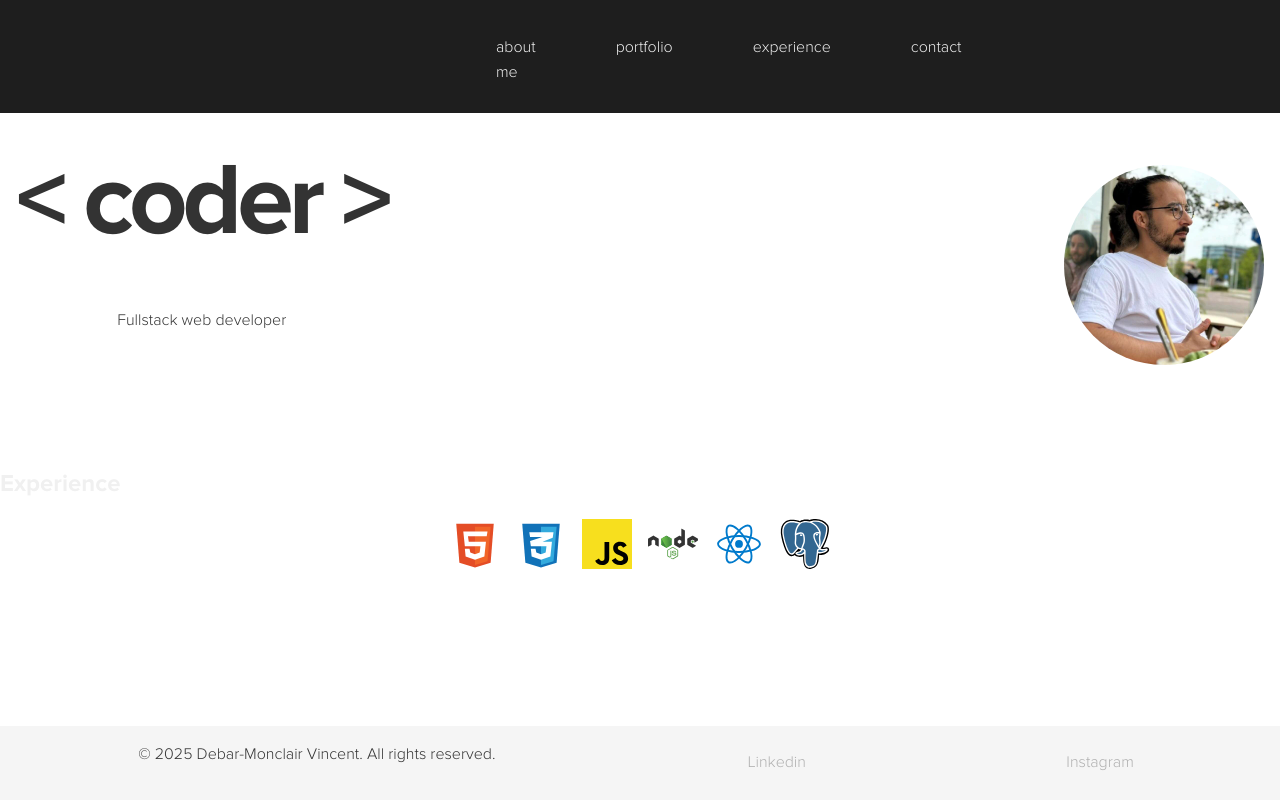
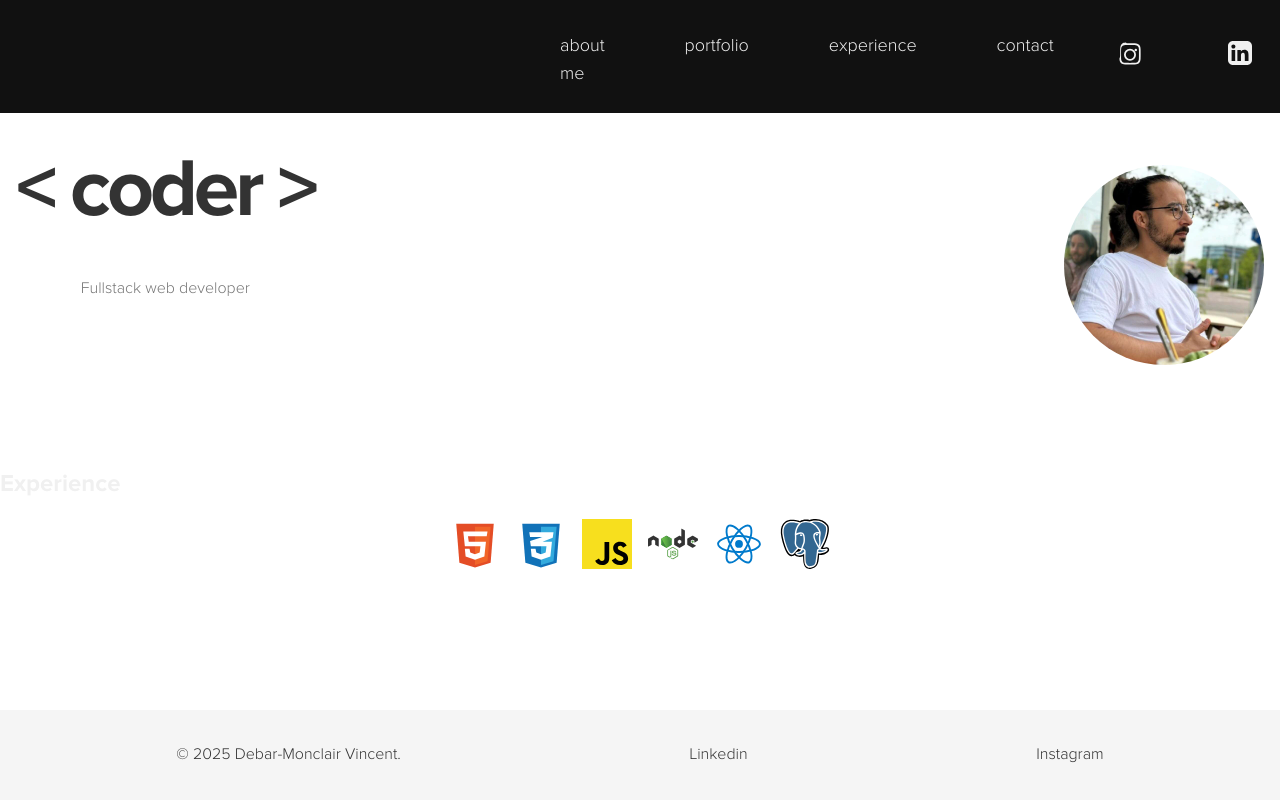
Before and after one commit to VincentDebarMonclair/portfolio-vincent, a plain HTML site: page index.html in a window 1280 px wide. Drawn offline with Linux system fonts and the light colour scheme.

Commit message:
Logo fixed

```diff
--- a/index.html
+++ b/index.html
@@ -37,6 +37,50 @@
             </li>
           </ul>
         </nav>
+        <div class="header-socials" aria-label="Liens vers mes réseaux sociaux">
+          <a
+            href="https://www.instagram.com/naturall_around/"
+            title="Follow me on Instagram"
+            target="_blank"
+            rel="noopener noreferrer"
+            aria-label="Instagram"
+          >
+            <svg
+              xmlns="http://www.w3.org/2000/svg"
+              role="img"
+              viewBox="0 0 30 30"
+              width="30"
+              height="30"
+              fill="currentColor"
+            >
+              <title>Instagram</title>
+              <path
+                d="M12 2.2c3.2 0 3.584.012 4.85.07 1.17.055 1.97.24 2.43.41a4.92 4.92 0 011.75 1.14 4.92 4.92 0 011.14 1.75c.17.46.355 1.26.41 2.43.058 1.266.07 1.65.07 4.85s-.012 3.584-.07 4.85c-.055 1.17-.24 1.97-.41 2.43a4.94 4.94 0 01-1.14 1.75 4.94 4.94 0 01-1.75 1.14c-.46.17-1.26.355-2.43.41-1.266.058-1.65.07-4.85.07s-3.584-.012-4.85-.07c-1.17-.055-1.97-.24-2.43-.41a4.92 4.92 0 01-1.75-1.14 4.92 4.92 0 01-1.14-1.75c-.17-.46-.355-1.26-.41-2.43C2.212 15.784 2.2 15.4 2.2 12s.012-3.584.07-4.85c.055-1.17.24-1.97.41-2.43a4.92 4.92 0 011.14-1.75 4.92 4.92 0 011.75-1.14c.46-.17 1.26-.355 2.43-.41C8.416 2.212 8.8 2.2 12 2.2zm0 1.8c-3.14 0-3.503.012-4.738.068-1.003.046-1.548.213-1.91.353a3.14 3.14 0 00-1.14.74 3.14 3.14 0 00-.74 1.14c-.14.362-.307.907-.353 1.91-.056 1.235-.068 1.598-.068 4.738s.012 3.503.068 4.738c.046 1.003.213 1.548.353 1.91.163.43.405.822.74 1.14a3.14 3.14 0 001.14.74c.362.14.907.307 1.91.353 1.235.056 1.598.068 4.738.068s3.503-.012 4.738-.068c1.003-.046 1.548-.213 1.91-.353a3.14 3.14 0 001.14-.74 3.14 3.14 0 00.74-1.14c.14-.362.307-.907.353-1.91.056-1.235.068-1.598.068-4.738s-.012-3.503-.068-4.738c-.046-1.003-.213-1.548-.353-1.91a3.14 3.14 0 00-.74-1.14 3.14 3.14 0 00-1.14-.74c-.362-.14-.907-.307-1.91-.353-1.235-.056-1.598-.068-4.738-.068zm0 3.8a6 6 0 110 12 6 6 0 010-12zm0 1.8a4.2 4.2 0 100 8.4 4.2 4.2 0 000-8.4zm5.8-1.8a1.2 1.2 0 110 2.4 1.2 1.2 0 010-2.4z"
+              />
+            </svg>
+          </a>
+          <a
+            href="https://www.linkedin.com/in/debar-monclair-vincent/"
+            title="Follow me on Instagram"
+            target="_blank"
+            rel="noopener noreferrer"
+            aria-label="LinkedIn"
+          >
+            <svg
+              xmlns="http://www.w3.org/2000/svg"
+              role="img"
+              viewBox="0 0 30 30"
+              width="30"
+              height="30"
+              fill="currentColor"
+            >
+              <title>LinkedIn</title>
+              <path
+                d="M19 0h-14C2.24 0 0 2.24 0 5v14c0 2.76 2.24 5 5 5h14c2.76 0 5-2.24 5-5V5c0-2.76-2.24-5-5-5zM7.2 20H3.6V9h3.6v11zM5.4 7.6c-1.12 0-2.04-.92-2.04-2.04S4.28 3.52 5.4 3.52s2.04.92 2.04 2.04S6.52 7.6 5.4 7.6zM20.4 20h-3.6v-5.4c0-1.28-.02-2.92-1.78-2.92-1.78 0-2.04 1.4-2.04 2.84V20h-3.6V9h3.46v1.5h.05c.48-.9 1.64-1.84 3.36-1.84 3.6 0 4.26 2.36 4.26 5.44V20z"
+              />
+            </svg>
+          </a>
+        </div>
       </div>
     </header>
 
@@ -89,9 +133,9 @@
       </section>
     </main>
     <footer class="footer">
-      <p class="footer__copyright">
-        &copy; 2025 Debar-Monclair Vincent. All rights reserved.
-      </p>
+      <a href="/" class="footer__copyright"
+        >&copy; 2025 Debar-Monclair Vincent.</a
+      >
       <a href="" class="footer__social-media">Linkedin</a>
       <a href="" class="footer__social-media">Instagram</a>
     </footer>
--- a/style.css
+++ b/style.css
@@ -56,15 +56,14 @@ h1 {
     font-family: 'Proxima Nova', sans-serif;
     font-weight: bold;
     letter-spacing: -0.05em;
-    font-size: 102px;
-    line-height: 112px;
+    font-size: 82px;
+    line-height: 90px;
     color: rgb(51, 51, 51);
     margin-bottom: 0.5em;
 }
 
 p{
-    margin-bottom: 1em;
-    color: rgb(51, 51, 51);
+    color: rgb(117, 117, 117);
 }
 
 img {
@@ -74,19 +73,22 @@ img {
 
 /* HEADER */
 .header {
-    background-color: rgb(30, 30, 30);
+    background-color: rgb(17, 17, 17);
     padding: 1rem 1rem 0.5rem 1rem;
     position: sticky;
     top: 0;
     z-index: 1;
 }
+
 .header-container {
   margin: 0 auto;
   padding: 0 30rem;
   display: flex;
   align-items: center;
-  justify-content: space-between;
+  width: 100%;
+  gap: 4rem;
 }
+
 .header-logo-img {
   height: 80px;
   width: 80px;
@@ -94,24 +96,47 @@ img {
   border-radius: 50px;
 }
 
+.header-nav {
+  flex-grow: 1;
+}
+
 .header__nav-list {
   display: flex;
+  justify-content: center;
   list-style: none;
   gap: 5rem;
+
 }
 
 .header__nav-link {
+  font-size: 18px;
   text-decoration: none;
   color: rgb(240, 240, 240);
   transition: color 0.3s ease, transform 0.3s ease;
 }
 
-
-.header__nav-link:focus, .header__nav-link:hover {
-    color: rgb(176, 176, 176);
+.header__nav-link:hover,
+.header__nav-link:focus {
+    color: rgb(136, 136, 136);
     transform: translateY(-3px);
   }
 
+.header-socials {
+    display: flex;
+    align-items: center;
+    gap: 5rem;
+  }
+
+  .header-socials svg {
+    fill: rgb(240, 240, 240);
+    transition: fill 0.3s ease, transform 0.3s ease;
+  }
+
+  .header-socials a:hover svg,
+  .header-socials a:focus svg {
+    fill: rgb(136, 136, 136);
+    transform: translateY(-3px);
+  }
 
 /* MAIN */
 .main {
@@ -219,17 +244,28 @@ section {
     justify-content: space-around;
     background-color: rgb(245, 245, 245);
     text-align: center;
-    padding: 1rem;
+    padding: 2rem;
     color: rgb(51, 51, 51);
 }
 
+.footer__copyright{
+  color: rgb(51, 51, 51);
+  text-decoration: none;
+}
+
+.footer__copyright:hover {
+    color: rgb(0, 0, 0);
+    transition: color 0.3s ease;
+}
+
 .footer__social-media {
-    margin: 0 0.5rem;
-    color: rgb(176, 176, 176);
+    color: rgb(51, 51, 51);
     text-decoration: none;
+    transition: color 0.3s ease, transform 0.3s ease;
 }
 
 .footer__social-media:hover,
 .footer__social-media:focus {
-    color: rgb(255, 255, 255);
+    color: rgb(0, 0, 0);
+    transform: translateY(-3px);
 }
```
Also changed, not shown: portfolio.html (+20 -4 lines).
